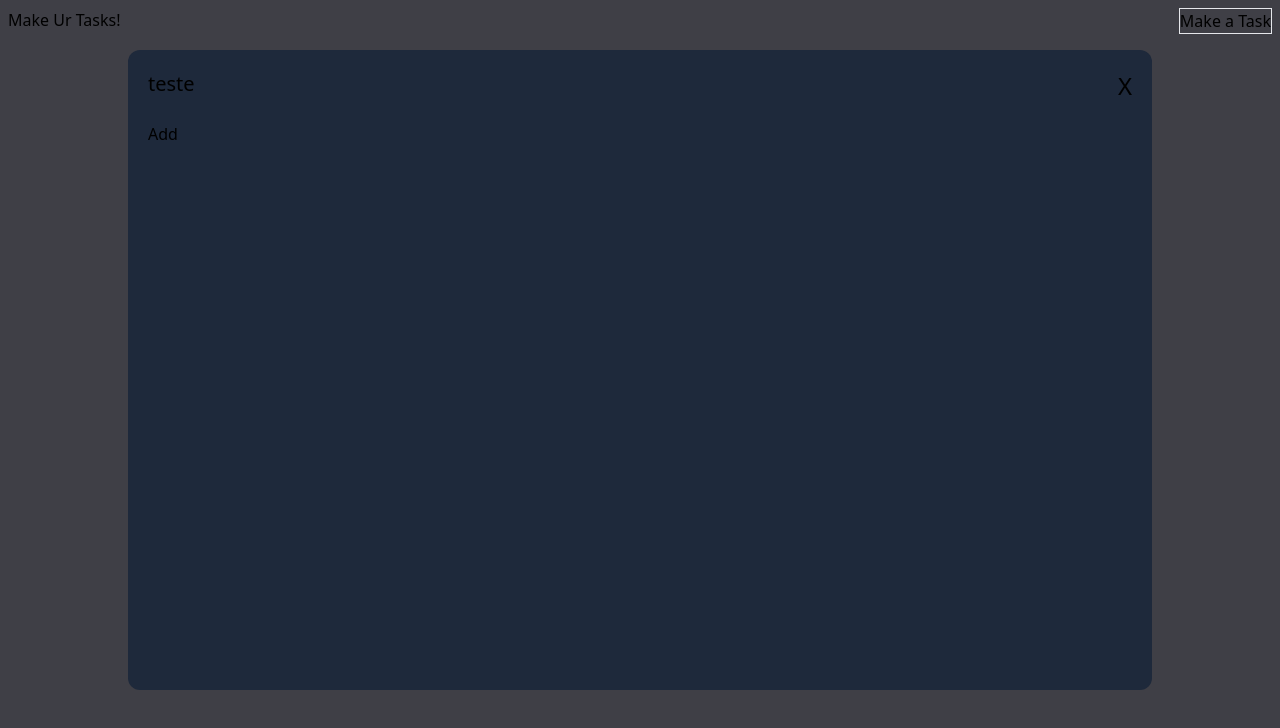
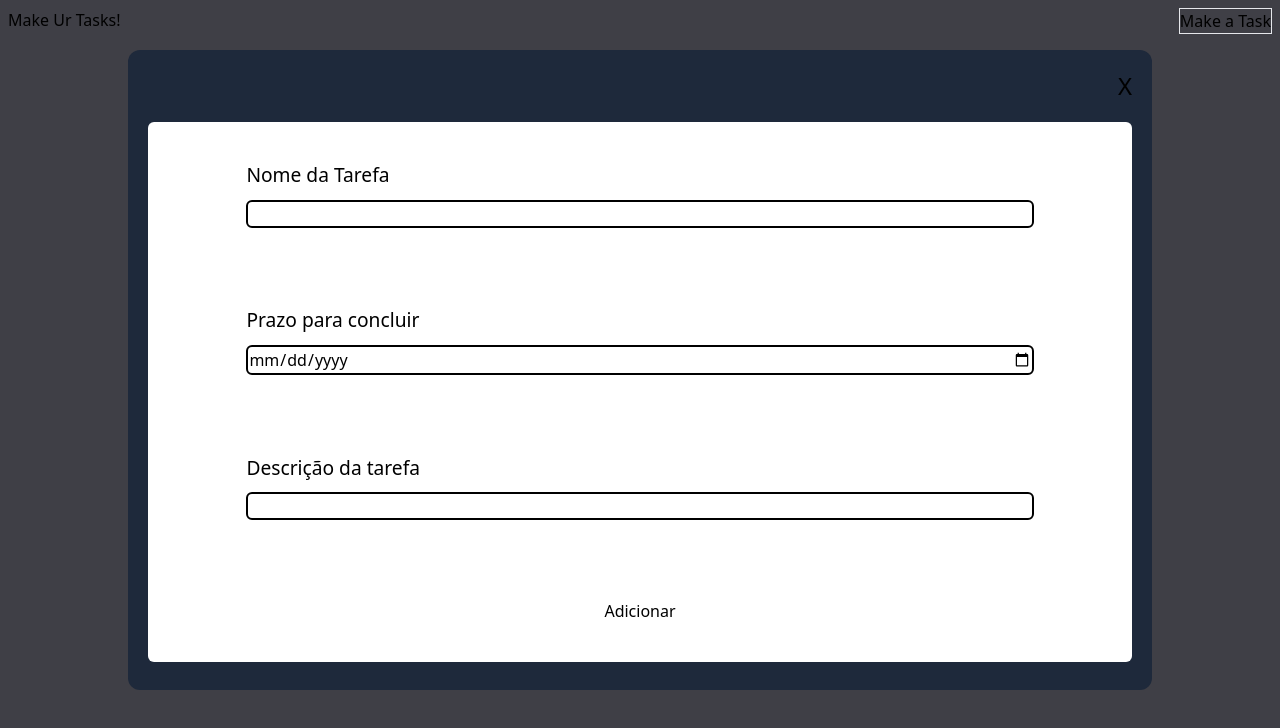
Before and after one commit to Leckller/make_ur_tasks_front_end, a React (Vite) app: page / in a window 1280 px wide. Both pictures are taken after a click on the button "Make a Task". Shown: the top 728 px of the page. Built offline with nearby package versions, Linux system fonts and the light colour scheme.

Commit message:
feat: fiz o component para adicionar, comecei o de visualização, e estou terminando de refatorar a action para cadastrar uma tarefa

```diff
--- /dev/null
+++ b/src/components/Classes/TaskClass.ts
@@ -0,0 +1,14 @@
+import { Checks } from '../../service/Server';
+import { TaskWithNoId } from '../../types';
+
+export default class TaskClass implements TaskWithNoId {
+  checks: Checks[] = [];
+
+  completed: boolean = false;
+
+  deadline: Date = '24/01/2005' as unknown as Date;
+
+  description: string = '';
+
+  taskName: string = '';
+}
--- a/src/components/Popup.tsx
+++ b/src/components/Popup.tsx
@@ -1,9 +1,10 @@
 import { ReactNode } from 'react';
-import { useAppDispatch } from '../hooks/reduxHooks';
-import { openEdit } from '../redux/Reducers/Tasks';
+import { useAppDispatch, useAppSelector } from '../hooks/reduxHooks';
+import { openEdit, resetCooking } from '../redux/Reducers/Tasks';
 
-function Popup({ children, title }: { children: ReactNode, title: string }) {
+function Popup({ children }: { children: ReactNode }) {
   const dispatch = useAppDispatch();
+  const { taskName } = useAppSelector((state) => state.Task.coockingTask);
   return (
     <div
       className="
@@ -12,15 +13,23 @@ function Popup({ children, title }: { children: ReactNode, title: string }) {
       "
     >
       <header className="flex flex-row justify-between">
-        <h2 className="text-xl">{title}</h2>
+
+        <h2 className="text-2xl text-white font-bold">
+          {taskName}
+        </h2>
         <button
           className="text-2xl"
-          onClick={ () => dispatch(openEdit({ bool: 0, type: 'view' })) }
+          onClick={ () => {
+            dispatch(openEdit({ bool: 0, type: 'view' }));
+            dispatch(resetCooking());
+          } }
         >
           X
         </button>
       </header>
+
       {children}
+
     </div>
   );
 }
--- a/src/components/PopupHtmls/Add.tsx
+++ b/src/components/PopupHtmls/Add.tsx
@@ -1,6 +1,61 @@
+import { useAppDispatch, useAppSelector } from '../../hooks/reduxHooks';
+import { addTask, makeTask, openEdit, resetCooking } from '../../redux/Reducers/Tasks';
+
 function Add() {
+  const task = useAppSelector((state) => state.Task.coockingTask);
+  const dispatch = useAppDispatch();
   return (
-    <div>Add</div>
+    <div
+      className="bg-white rounded-md h-[90%]
+      flex flex-col justify-around
+      "
+    >
+      <label>
+        <h3>
+          Nome da Tarefa
+        </h3>
+        <input
+          onChange={ ({ target: { value } }) => {
+            dispatch(makeTask({ field: 'taskName', value }));
+          } }
+          type="text"
+        />
+      </label>
+      <label>
+        <h3>
+          Prazo para concluir
+        </h3>
+        <input
+          onChange={ ({ target: { value } }) => {
+            dispatch(makeTask({ field: 'deadline', value }));
+          } }
+          type="date"
+        />
+      </label>
+      <label>
+        <h3>
+          Descrição da tarefa
+        </h3>
+        <input
+          onChange={ ({ target: { value } }) => {
+            dispatch(makeTask({ field: 'description', value }));
+          } }
+          type="text"
+        />
+      </label>
+      {/* para implementar */}
+      {/* Adicionar Checks
+      <button>Novo Check</button> */}
+      <button
+        onClick={ () => {
+          dispatch(openEdit({ bool: 0, type: 'view' }));
+          dispatch(addTask(task));
+          dispatch(resetCooking());
+        } }
+      >
+        Adicionar
+      </button>
+    </div>
   );
 }
 
--- a/src/components/PopupHtmls/View.tsx
+++ b/src/components/PopupHtmls/View.tsx
@@ -1,6 +1,16 @@
+import { useAppSelector } from '../../hooks/reduxHooks';
+
 function View() {
+  const { coockingTask } = useAppSelector((state) => state.Task);
   return (
-    <div>View</div>
+    <div
+      className="bg-white rounded-md h-[90%]
+    flex flex-col justify-around text-xl
+    "
+    >
+      <p>{coockingTask.description}</p>
+      <h3>{coockingTask.deadline.toString()}</h3>
+    </div>
   );
 }
 
--- a/src/components/TaskComponent.tsx
+++ b/src/components/TaskComponent.tsx
@@ -1,14 +1,17 @@
 /* eslint-disable jsx-a11y/no-static-element-interactions */
 import { useAppDispatch } from '../hooks/reduxHooks';
-import { openEdit } from '../redux/Reducers/Tasks';
-import { Task } from '../types';
+import { openEdit, viewTask } from '../redux/Reducers/Tasks';
+import { TaskWithNoId } from '../types';
 
-function TaskComponent({ task }: { task: Task }) {
+function TaskComponent({ task }: { task: TaskWithNoId }) {
   const dispatch = useAppDispatch();
   return (
     <div className="flex flex-row gap-3">
       <button
-        onClick={ () => dispatch(openEdit({ type: 'view', bool: 1 })) }
+        onClick={ () => {
+          dispatch(openEdit({ type: 'view', bool: 1 }));
+          dispatch(viewTask(task));
+        } }
       >
         <h2>{task.taskName}</h2>
       </button>
@@ -19,7 +22,6 @@ function TaskComponent({ task }: { task: Task }) {
         Remove Task
       </button>
       <button
-        className="bg-black"
         onClick={ () => dispatch(openEdit({ type: 'edit', bool: 1 })) }
       >
         Edit Task
--- a/src/index.css
+++ b/src/index.css
@@ -6,6 +6,25 @@ body {
   overflow: hidden;
 }
 
+label {
+  display: flex;
+  flex-direction: column;
+  gap: 10px;
+  align-items: center;
+}
+
+label input {
+  width: 80%;
+  border: solid black 2px;
+  border-radius: 6px;
+}
+
+label h3 {
+  width: 80%;
+  text-align: start;
+  font-size: larger;
+}
+
 .transitionClean {
   transition-property: all;
   transition-duration: "300ms"
--- a/src/redux/Reducers/Tasks.ts
+++ b/src/redux/Reducers/Tasks.ts
@@ -1,10 +1,11 @@
 import { createSlice } from '@reduxjs/toolkit';
 import type { PayloadAction } from '@reduxjs/toolkit';
 import type { RootState } from '../store';
-import type { TaskWithNoId, Task, TaskFields, PopupTypes } from '../../types';
+import type { TaskWithNoId, TaskFields, PopupTypes } from '../../types';
+import TaskClass from '../../components/Classes/TaskClass';
 
 interface TaskState {
-  tasks: Task[],
+  tasks: TaskWithNoId[],
   edit: { bool: boolean, type: PopupTypes },
   coockingTask: TaskWithNoId
 }
@@ -12,14 +13,7 @@ interface TaskState {
 const initialState: TaskState = {
   tasks: [],
   edit: { bool: false, type: 'view' },
-  coockingTask: {
-    checks: [],
-    completed: false,
-    deadline: '11/02/2005' as unknown as Date,
-    description: '',
-    taskName: '',
-    userId: 1,
-  },
+  coockingTask: new TaskClass(),
 };
 
 export const TaskSlice = createSlice({
@@ -28,28 +22,30 @@ export const TaskSlice = createSlice({
   reducers: {
     openEdit: (
       state,
-      action: PayloadAction< { bool?: 0 | 1, type: PopupTypes }>,
+      action: PayloadAction< { bool: 0 | 1, type: PopupTypes }>,
     ) => {
-      state.edit.type = action.payload.type;
-      switch (action.payload.bool) {
-        case 0: state.edit.bool = false;
-          return;
-        case 1: state.edit.bool = true;
-          return;
-        default: state.edit.bool = !state.edit;
-      }
+      const { type, bool } = action.payload;
+      state.edit.type = type;
+      state.edit.bool = bool !== 0;
     },
     makeTask: (state, action: PayloadAction<{ field: TaskFields, value: any }>) => {
+      console.log(action.payload);
       const { field, value } = action.payload;
       state.coockingTask[field] = value as never;
     },
-    addTask: (state, action: PayloadAction<Task>) => {
+    resetCooking: (state) => {
+      state.coockingTask = new TaskClass();
+    },
+    addTask: (state, action: PayloadAction<TaskWithNoId>) => {
       state.tasks.push(action.payload);
+    },
+    viewTask: (state, action: PayloadAction<TaskWithNoId>) => {
+      state.coockingTask = action.payload;
     },
   },
 });
 
-export const { makeTask, addTask, openEdit } = TaskSlice.actions;
+export const { makeTask, addTask, openEdit, resetCooking, viewTask } = TaskSlice.actions;
 
 export const selectCount = (state: RootState) => state.Task;
 
--- a/src/routes/MainRoute.tsx
+++ b/src/routes/MainRoute.tsx
@@ -1,19 +1,15 @@
-import { mockTask } from '../Mocks/Task.Mock';
 import HeaderComponent from '../components/HeaderComponent';
 import Popup from '../components/Popup';
 import Add from '../components/PopupHtmls/Add';
 import Edit from '../components/PopupHtmls/Edit';
 import View from '../components/PopupHtmls/View';
 import TaskComponent from '../components/TaskComponent';
-import { useAppDispatch, useAppSelector } from '../hooks/reduxHooks';
-import { openEdit } from '../redux/Reducers/Tasks';
+import { useAppSelector } from '../hooks/reduxHooks';
 
 function MainRoute() {
-  const { edit: open } = useAppSelector((state) => state.Task);
-  const dispatch = useAppDispatch();
+  const { edit: open, tasks } = useAppSelector((state) => state.Task);
   return (
     <div
-      onFocus={ () => dispatch(openEdit({ bool: 0, type: 'view' })) }
       className={ `
       w-screen h-screen flex items-center gap-5 flex-col
       ${open.bool ? 'bg-zinc-700' : ''}
@@ -22,7 +18,7 @@ function MainRoute() {
       <HeaderComponent />
 
       {open.bool && (
-        <Popup title="teste">
+        <Popup>
           {
             // eslint-disable-next-line no-nested-ternary
             open.type === 'add' ? <Add /> : open.type === 'edit' ? <Edit /> : <View />
@@ -30,8 +26,8 @@ function MainRoute() {
         </Popup>
       )}
 
-      {mockTask && mockTask.map((task) => (
-        <TaskComponent key={ task.id } task={ task } />
+      {tasks && tasks.map((task, i) => (
+        <TaskComponent key={ task.taskName + i } task={ task } />
       ))}
     </div>
   );
--- a/src/types/Task.ts
+++ b/src/types/Task.ts
@@ -13,8 +13,8 @@ export default interface Task {
   userId: number
 }
 export type TaskFields = 'taskName' | 'deadline'
-| 'description' | 'checks' | 'completed' | 'userId';
+| 'description' | 'checks' | 'completed';
 
-export type TaskWithNoId = Omit<Task, 'id'>;
+export type TaskWithNoId = Omit<Omit<Task, 'id'>, 'userId'>;
 
 export type PopupTypes = 'edit' | 'add' | 'view';
```
